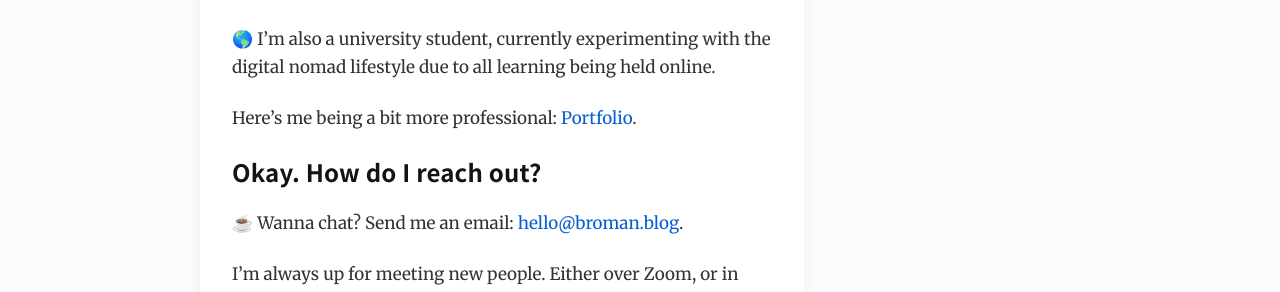
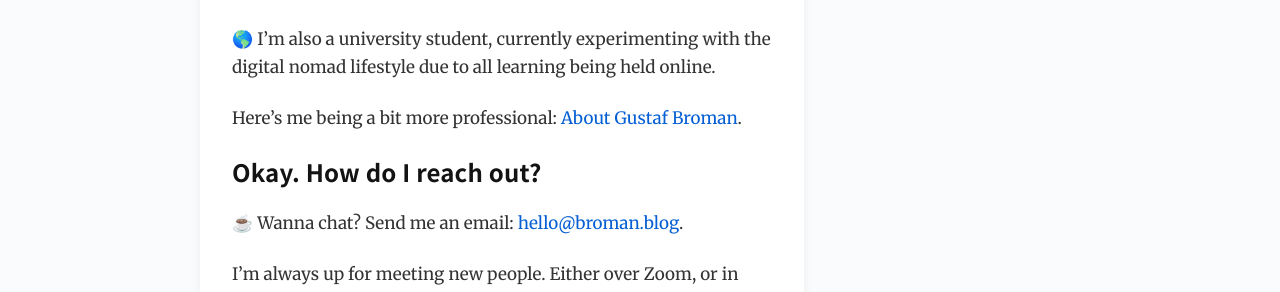
Before and after one commit to gdbroman/broman.blog, a Jekyll site: the page built from about.md, in a window 1280 px wide. Shown: the part 1442-1734 px from the top of the page. Built offline with Jekyll 4.4.1, drawn with Linux system fonts in a browser that asks for light colours.

Commit message:
change of link name

```diff
--- a/about.md
+++ b/about.md
@@ -38,7 +38,7 @@ I’m gonna have to come back for a more definite answer.
 
 🌎 I'm also a university student, currently experimenting with the digital nomad lifestyle due to all learning being held online.
 
-Here's me being a bit more professional: [Portfolio](https://gustafbroman.github.io){:target="_blank"}.
+Here's me being a bit more professional: [About Gustaf Broman](https://gustafbroman.github.io){:target="_blank"}.
 
 ## Okay. How do I reach out?
 
```
